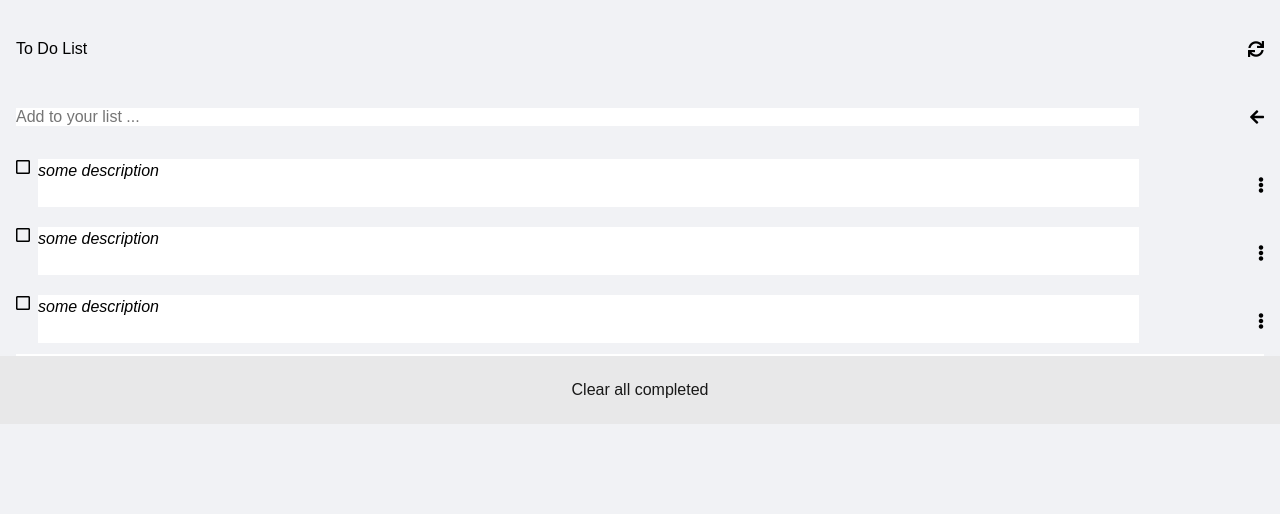
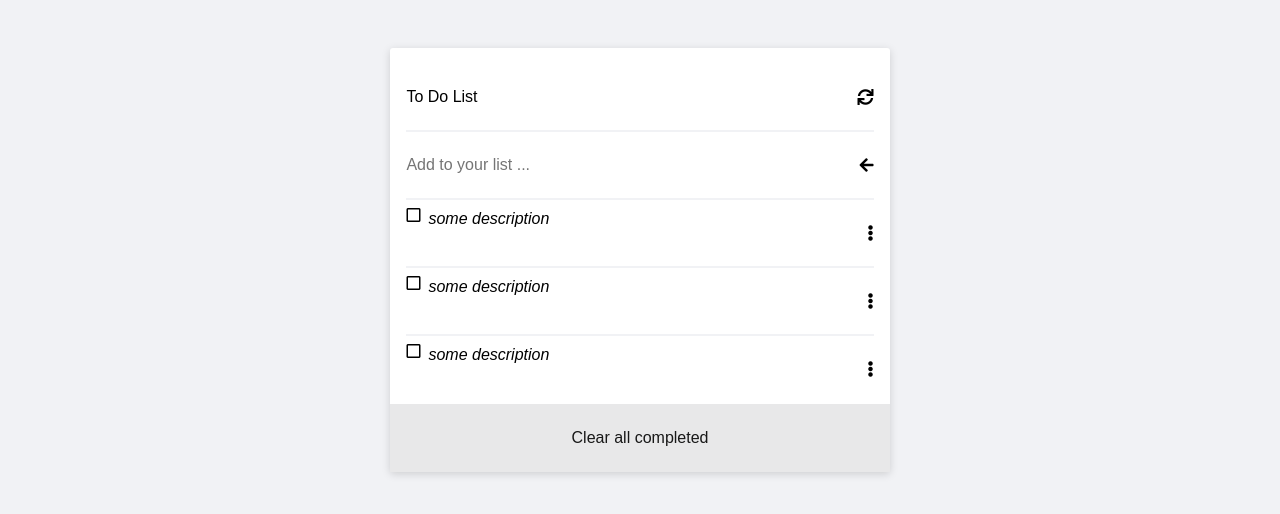
Before and after one commit to rebel216/To-Do-List, a website built with webpack: page src/index.html in a window 1280 px wide. Built offline with nearby package versions, Linux system fonts and the light colour scheme.

Commit message:
Fixed Linters

```diff
--- a/src/index.html
+++ b/src/index.html
@@ -14,7 +14,7 @@
     <body>
         <div class="container">
             <div class="list">
-                <div class="item-container">
+                <div class="container">
                     <div class="">
                         <div class="today-content white-height">
                             <span>To Do List</span>
--- a/src/style.css
+++ b/src/style.css
@@ -8,7 +8,7 @@
     background-color: #f1f2f5;
 }
 
- .main-list {
+.list {
     width: 40%;
     background-color: #fff;
     margin: 2rem auto;
@@ -16,7 +16,7 @@
     box-shadow: 0 2px 8px rgba(0, 0, 0, 0.15);
 }
 
- .item-container {
+.container {
     padding: 1rem 1rem 0 1rem;
 }
 
```
Lines whose indentation alone changed are shown as unchanged.
